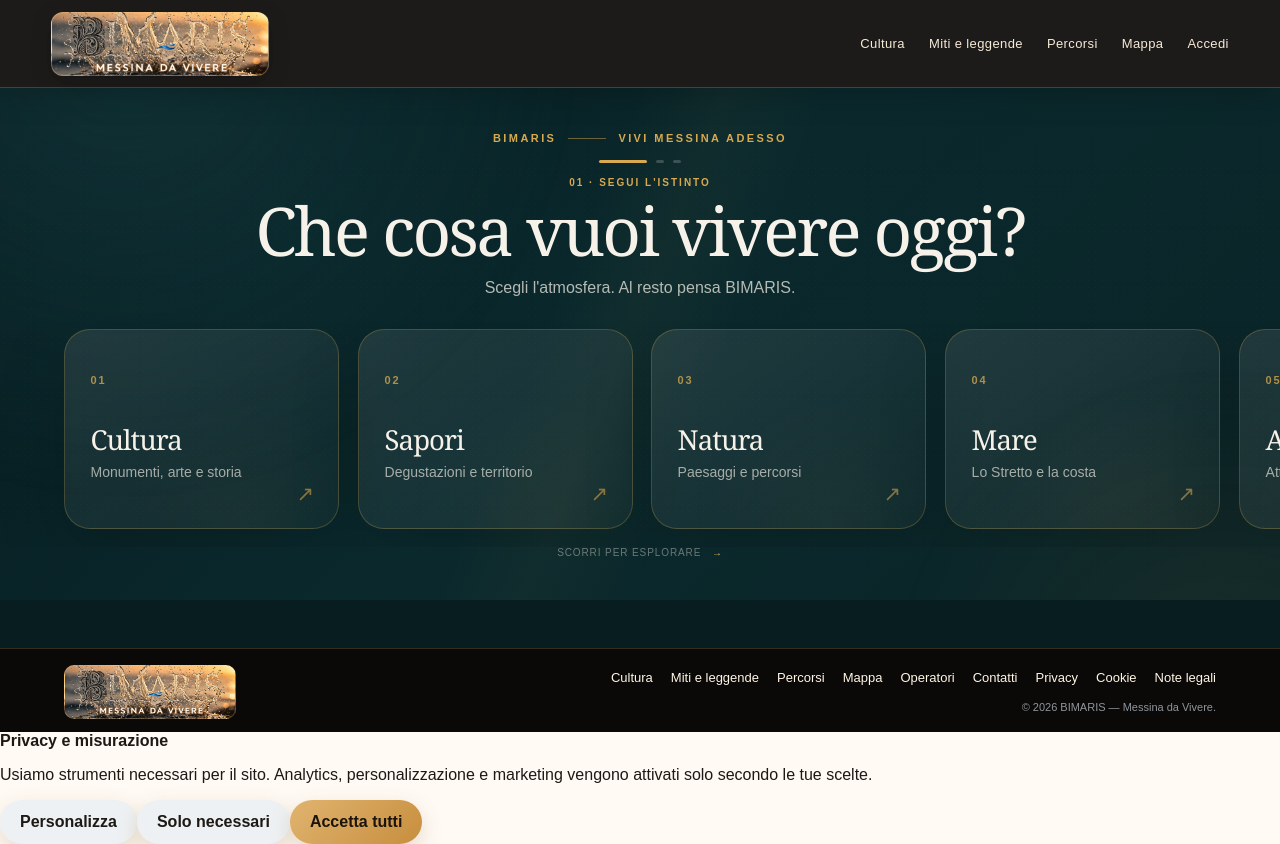
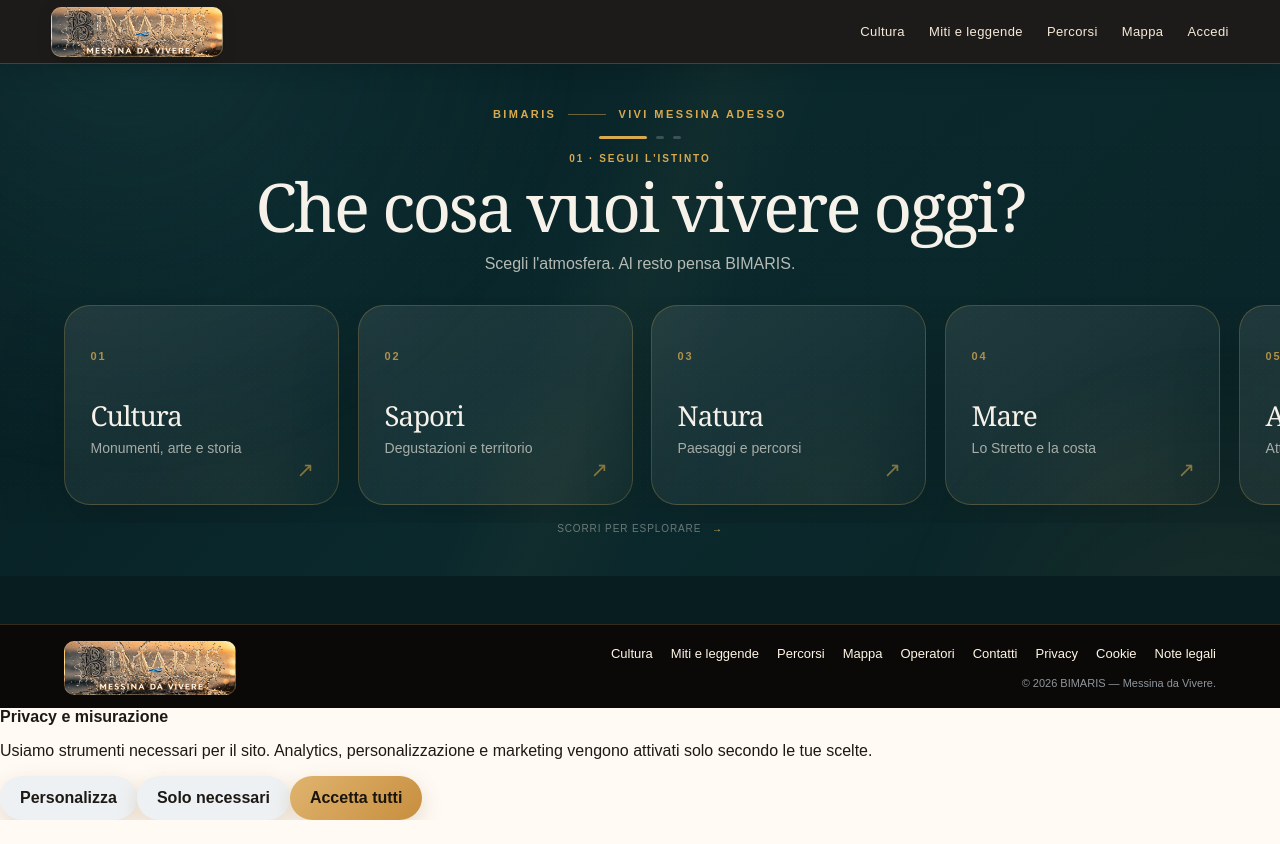
Before and after one commit to giovannibrunetto/bimaris-platform, a Next.js app in the folder apps/web/: page /cosa-faccio-oggi in a window 1280 px wide. After the commit the page ends 820 px from the top, so only its background shows below. Built offline with nearby package versions, Linux system fonts and the light colour scheme.

Commit message:
Compact global site header

```diff
--- a/apps/web/app/brand.css
+++ b/apps/web/app/brand.css
@@ -17,24 +17,24 @@ body {
 }
 
 .site-header {
-  height: 88px;
+  height: 64px;
   padding: 0 4vw;
   background: rgba(17, 15, 13, .95);
   border-bottom: 1px solid rgba(210, 160, 90, .28);
-  box-shadow: 0 8px 30px rgba(0, 0, 0, .18);
+  box-shadow: 0 6px 22px rgba(0, 0, 0, .16);
 }
 
 .brand-image {
-  width: 218px;
-  height: 64px;
+  width: 172px;
+  height: 50px;
   flex: 0 0 auto;
   display: block;
-  border-radius: 12px;
+  border-radius: 10px;
   border: 1px solid rgba(241, 202, 138, .35);
   background-image: url('/brand/bimaris-main.jpeg');
   background-size: cover;
   background-position: center 49%;
-  box-shadow: inset 0 0 0 1px rgba(255,255,255,.04), 0 6px 20px rgba(0,0,0,.22);
+  box-shadow: inset 0 0 0 1px rgba(255,255,255,.04), 0 4px 14px rgba(0,0,0,.2);
 }
 
 .nav {
@@ -268,12 +268,12 @@ body {
 
 @media (max-width: 950px) {
   .site-header {
-    height: 82px;
+    height: 60px;
   }
 
   .brand-image {
-    width: 202px;
-    height: 58px;
+    width: 158px;
+    height: 46px;
   }
 
   .brand-hero-copy {
@@ -283,13 +283,13 @@ body {
 
 @media (max-width: 620px) {
   .site-header {
-    height: 76px;
+    height: 58px;
     padding: 0 3.5vw;
   }
 
   .brand-image {
-    width: 174px;
-    height: 52px;
+    width: 146px;
+    height: 44px;
   }
 
   .brand-hero {
```
